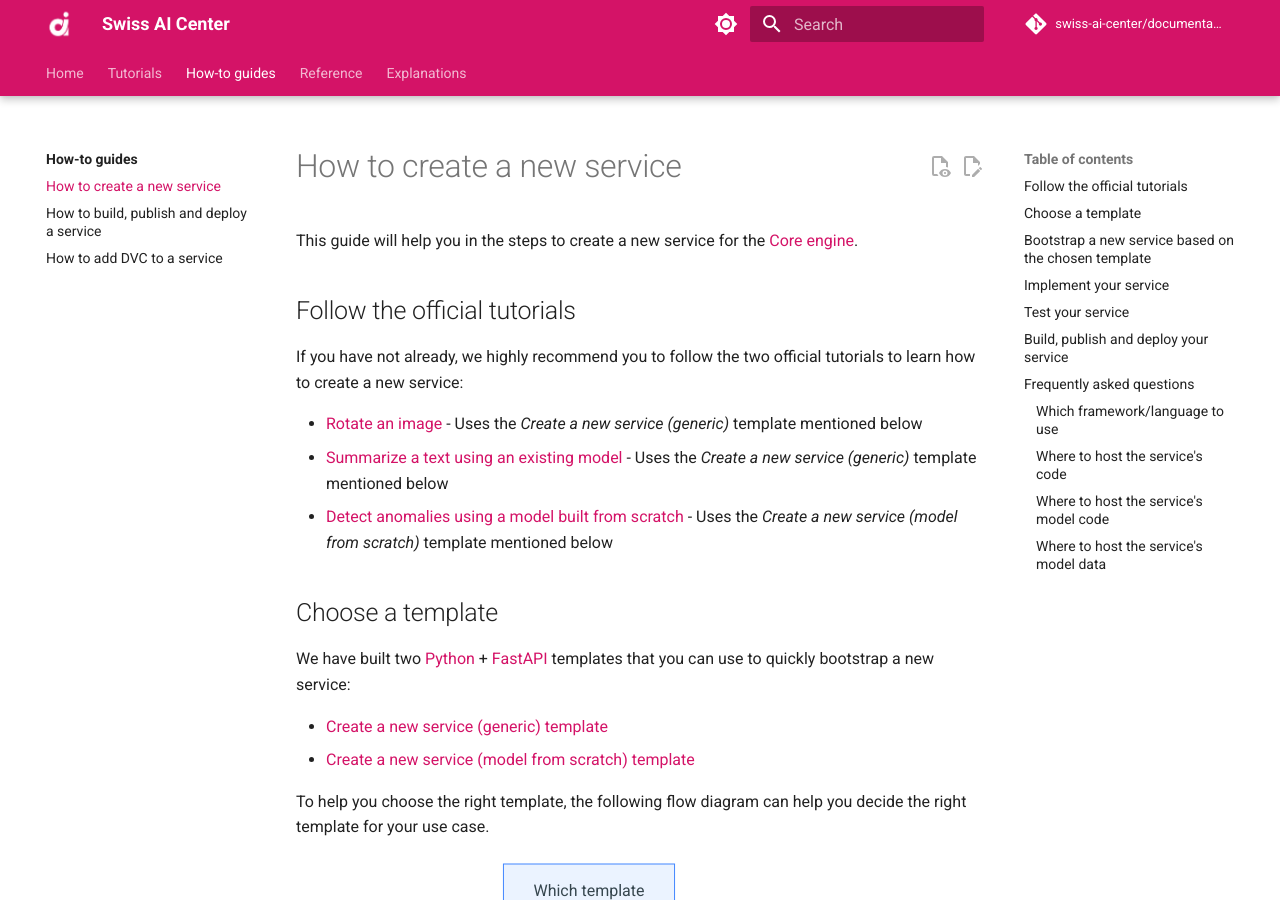
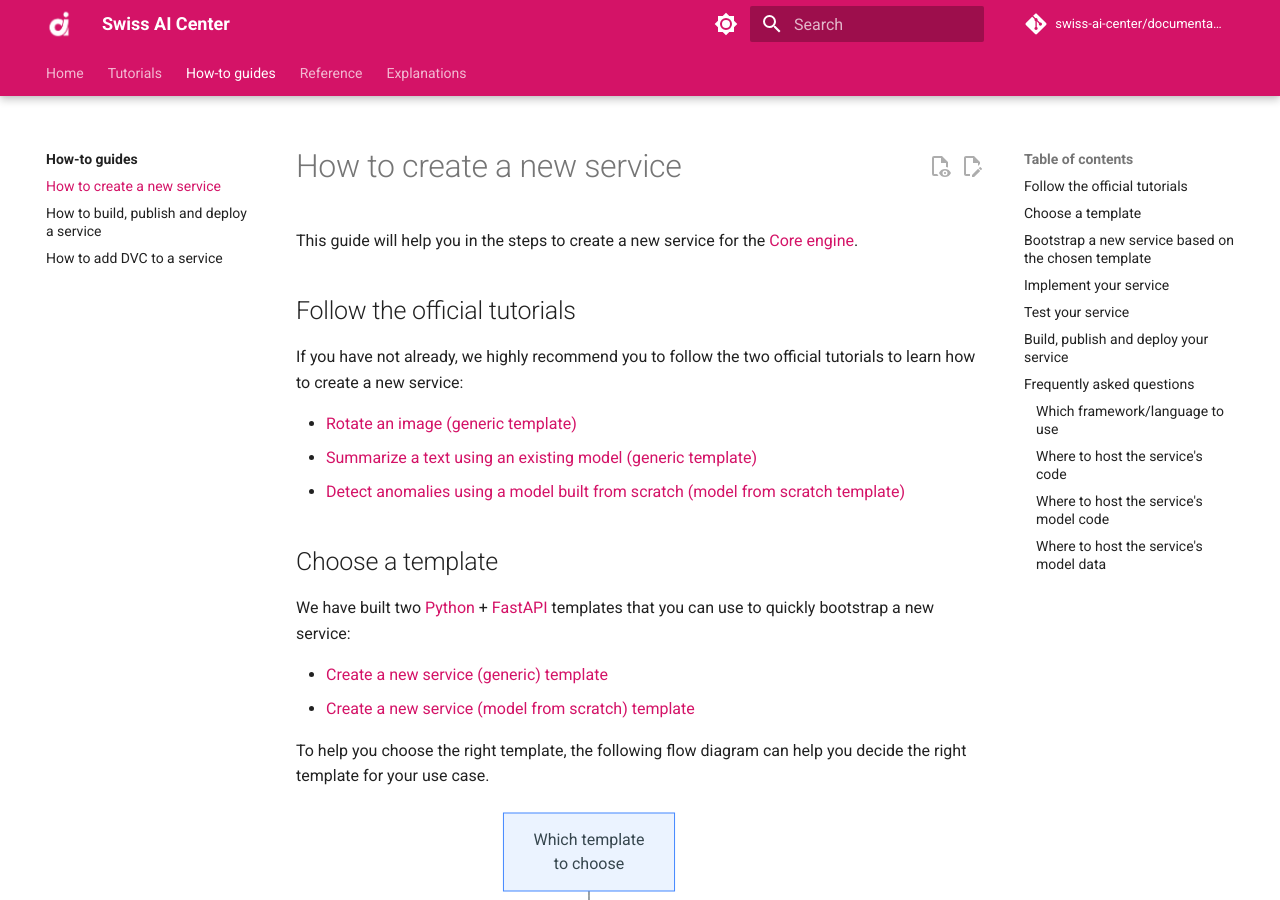
Before and after one commit to swiss-ai-center/documentation, an MkDocs documentation site: the page built from docs/how-to-guides/how-to-create-a-new-service.md, in a window 1280 px wide and 900 px high. Built offline with MkDocs 1.6.1 and Material for MkDocs 9.7.7, drawn with Linux system fonts in a browser that asks for light colours; comment, search, counter and statistics services are not loaded.

Commit message:
Fix links

```diff
--- a/docs/how-to-guides/how-to-build-publish-and-deploy-a-service.md
+++ b/docs/how-to-guides/how-to-build-publish-and-deploy-a-service.md
@@ -8,12 +8,9 @@ the [Core engine](../reference/core-engine.md).
 If you have not already, we highly recommend you to follow the two official
 tutorials to learn how to create a new service:
 
-- [Rotate an image](TODO) - Uses the _Create a new service (generic)_ template
-  mentioned below
-- [Summarize a text using an existing model](TODO) - Uses the _Create a new
-  service (generic)_ template mentioned below
-- [Detect anomalies using a model built from scratch](../tutorials/create-a-service-to-detect-anomalies-using-a-model-built-from-scratch.md) -
-  Uses the _Create a new service (model from scratch)_ template mentioned below
+- [Rotate an image (generic template)](../tutorials/create-a-service-to-rotate-an-image.md)
+- [Summarize a text using an existing model (generic template)](../tutorials/create-a-service-to-summarize-a-text-using-an-existing-model.md)
+- [Detect anomalies using a model built from scratch (model from scratch template)](../tutorials/create-a-service-to-detect-anomalies-using-a-model-built-from-scratch.md)
 
 ## Build, publish and deploy a service
 
--- a/docs/how-to-guides/how-to-create-a-new-service.md
+++ b/docs/how-to-guides/how-to-create-a-new-service.md
@@ -8,12 +8,9 @@ This guide will help you in the steps to create a new service for the
 If you have not already, we highly recommend you to follow the two official
 tutorials to learn how to create a new service:
 
-- [Rotate an image](../tutorials/create-a-service-to-rotate-an-image.md) - Uses
-  the _Create a new service (generic)_ template mentioned below
-- [Summarize a text using an existing model](../tutorials/create-a-service-to-summarize-a-text-using-an-existing-model.md) -
-  Uses the _Create a new service (generic)_ template mentioned below
-- [Detect anomalies using a model built from scratch](../tutorials/create-a-service-to-detect-anomalies-using-a-model-built-from-scratch.md) -
-  Uses the _Create a new service (model from scratch)_ template mentioned below
+- [Rotate an image (generic template)](../tutorials/create-a-service-to-rotate-an-image.md)
+- [Summarize a text using an existing model (generic template)](../tutorials/create-a-service-to-summarize-a-text-using-an-existing-model.md)
+- [Detect anomalies using a model built from scratch (model from scratch template)](../tutorials/create-a-service-to-detect-anomalies-using-a-model-built-from-scratch.md)
 
 ## Choose a template
 
```
